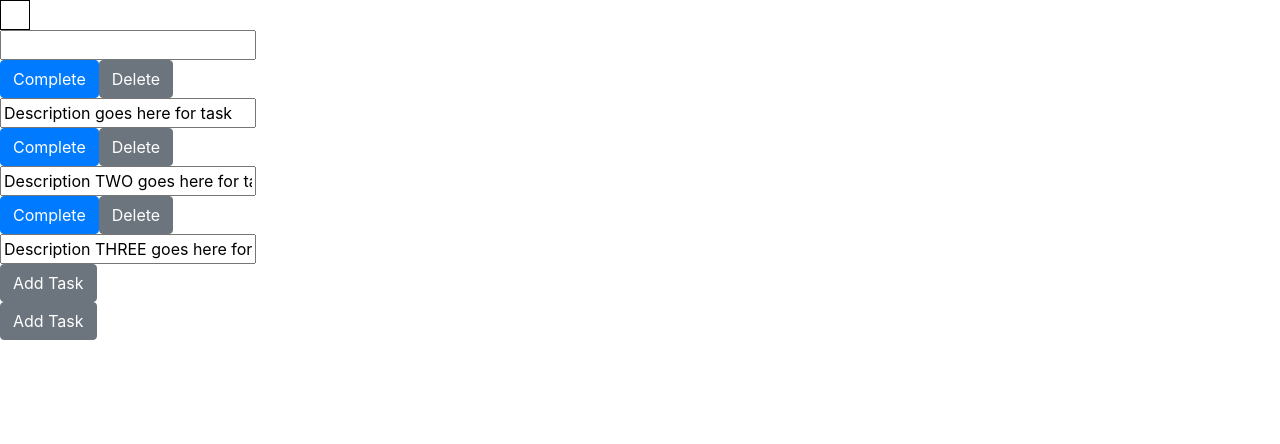
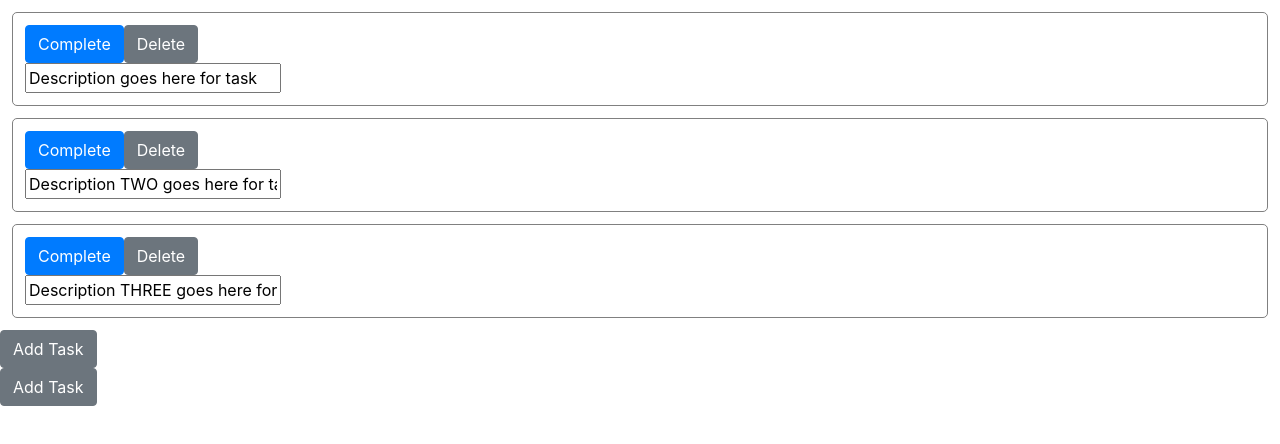
Before and after one commit to Michael-John-Hoffman/To-Do-List, a plain HTML site: page index.html in a window 1280 px wide. Drawn offline with nearby package versions, Linux system fonts and the light colour scheme.

Commit message:
finished complete task

```diff
--- a/index.html
+++ b/index.html
@@ -16,17 +16,7 @@
 
 <body>
     <div class="lists">
-        <div class="list">
-            <div class="task" id="1">
-                <div class="completeTask">
-                    <div class="completeTaskButton"></div>
-                </div>
-                <div class="deleteTask"></div>
-                <div class="taskText">
-                    <input type="text"></input>
-                </div>
-            </div>
-        </div>
+
 
     </div>
 
--- a/main.js
+++ b/main.js
@@ -34,7 +34,11 @@ let state = {
 function completeTask(id){
     let taskElement = $(`#${id}`)
     let input = taskElement.find('input');
-    input.prop("disabled", true)
+    input.prop("disabled", true);
+    input.addClass("done");
+    let deleteButton = taskElement.find('.delete');
+    deleteButton.remove();
+
 }
 function deleteTask(id){
     let taskElement = $(`#${id}`)
@@ -43,18 +47,19 @@ function deleteTask(id){
 // adding addTaskButton
 function addTask(listElement, task){
 
-    let taskElement = $('<div class="task"></div>')
+    let taskElement = $('<div class="task"></div>');
     taskElement.attr("id", task.id);
     let completeButton = $(`<button type="button" class="btn btn-primary">Complete</button>`);
     completeButton.click(event => {
      completeTask(task.id)
+
     })
 
 
     taskElement.append(completeButton);
-    let deleteButton = $(`<button type="button" class="btn btn-secondary">Delete</button>`)
+    let deleteButton = $(`<button type="button" class="btn delete btn-secondary">Delete</button>`);
     deleteButton.click(event => {
-        deleteTask(task.id)
+        deleteTask(task.id);
        })
     taskElement.append(deleteButton);
     taskElement.append(`<div clas="completeTask"><input></input></div>`);
--- a/style.css
+++ b/style.css
@@ -1,5 +1,13 @@
-.completeTaskButton{
-    width: 30px;
-    height: 30px;
-    border: 1px solid black;
+
+.task{
+    padding: 12px;
+    border: solid 1px grey;
+    border-radius: 5px;
+    margin: 12px
 }
+
+.done{
+    border: none;
+    outline: none;
+    background: rgb(166, 206, 201);
+}
```
